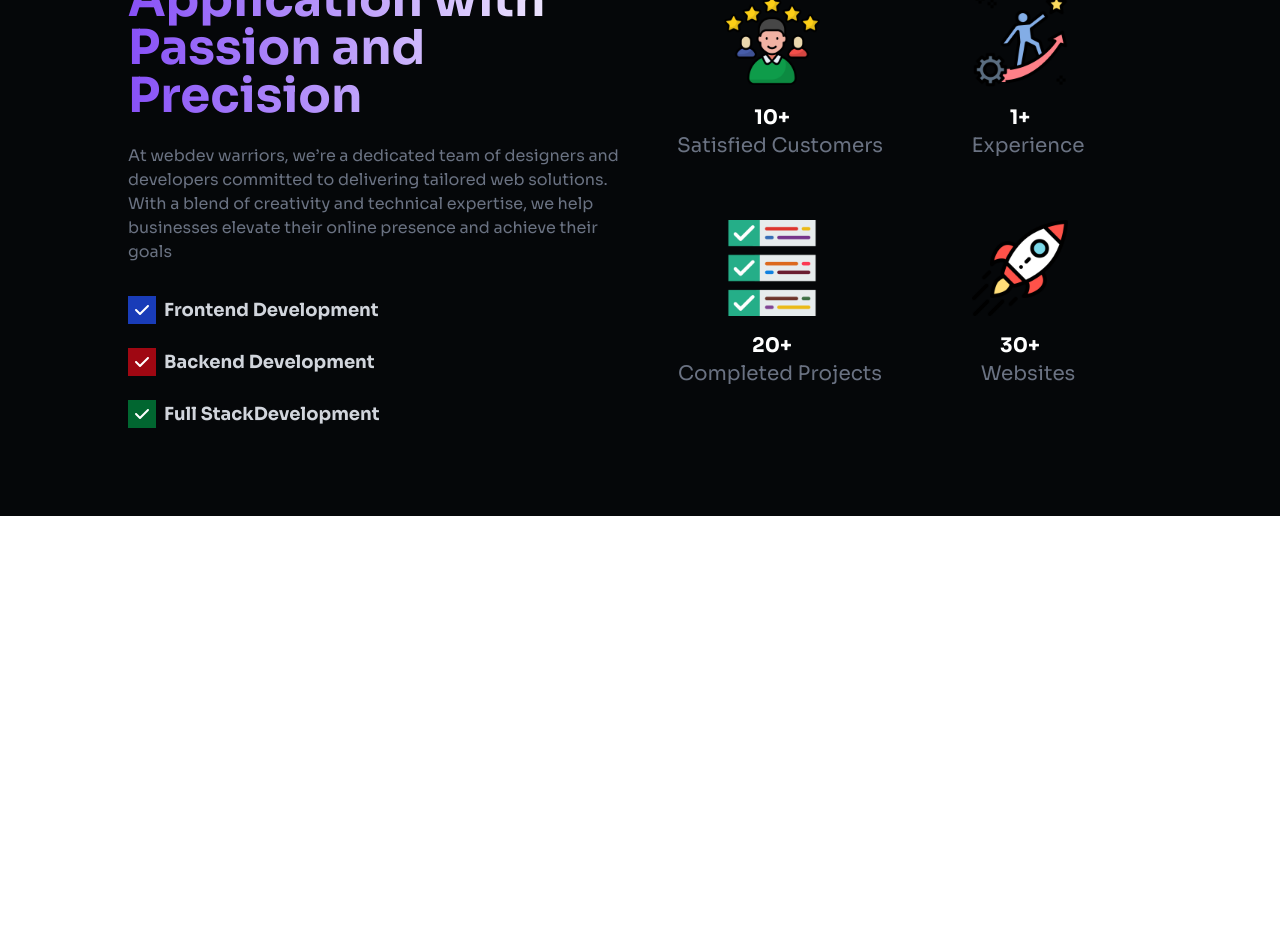
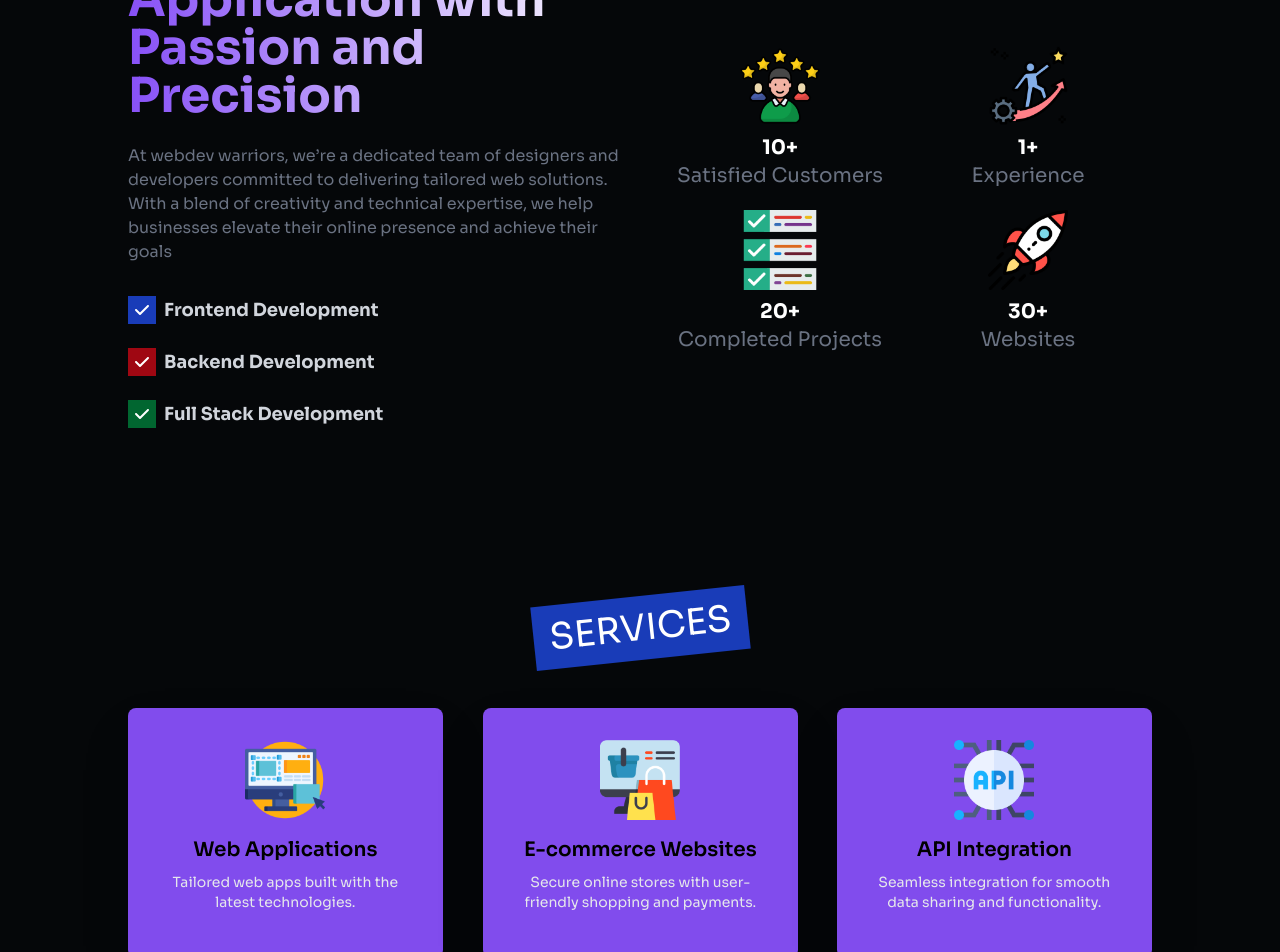
Before and after one commit to SaiRama-Doddi/Portfolio, a Next.js app: page / in a window 1280 px wide. Shown: the part 1080-2032 px from the top of the page. Before the commit the page ends 1596 px from the top, so only its background shows below. Built offline with nearby package versions, Linux system fonts and the light colour scheme.

Commit message:
Services Completed

```diff
--- a/Data/data.ts
+++ b/Data/data.ts
@@ -51,20 +51,9 @@
       "Efficient and scalable database management for your data needs.",
     icon: "/images/s5.png",
   },
+
   {
     id: 6,
-    title: "Real-Time Features",
-    description: "Add live chat, notifications, and real-time data updates.",
-    icon: "/images/s6.png",
-  },
-  {
-    id: 7,
-    title: "Speed Optimization",
-    description: "Boost performance with faster load times and optimization.",
-    icon: "/images/s7.png",
-  },
-  {
-    id: 8,
     title: "Website Management",
     description: "Easy content management systems with flexible controls.",
     icon: "/images/s8.png",
--- a/app/layout.tsx
+++ b/app/layout.tsx
@@ -23,7 +23,7 @@
   return (
     <html lang="en">
       <body
-        className={`${font.className}  antialiased`}
+        className={`${font.className}  antialiased bg-[#050709]`}
       >
         <ResponsiveNav/>
         {children}
--- a/components/Home/About/page.tsx
+++ b/components/Home/About/page.tsx
@@ -1,134 +1,98 @@
-import SectionHeading from "@/components/Helper/page"
-import { aboutInfo } from "@/Data/data"
-import { FaCheck } from "react-icons/fa6"
-import Image from "next/image"
+"use client"; // Ensures animations work in Next.js
 
+import SectionHeading from "@/components/Helper/page";
+import { aboutInfo } from "@/Data/data";
+import { FaCheck } from "react-icons/fa6";
+import Image from "next/image";
+import { motion } from "framer-motion";
 
 const About = () => {
   return (
-    <div className="pt-16 pb-16 bg-[#050709]"  >
-        {/* section heading */}
+    <motion.div
+      initial={{ opacity: 0, y: 50 }}
+      whileInView={{ opacity: 1, y: 0 }}
+      transition={{ duration: 0.8 }}
+      viewport={{ once: true }}
+      className="pt-16 pb-16 bg-[#050709]"
+    >
+      {/* Section Heading */}
       <SectionHeading>About Me</SectionHeading>
 
       <div className="w-[80%] mx-auto grid grid-cols-1 lg:grid-cols-2 gap-8 items-center mt-20">
-    {/*text center */}
-    <div className="">
-     <h1 className="text-bg text-[26px] sm:text-3xl md:text-4xl lg:text-5xl font-bold text-gray-200">{aboutInfo.title}</h1>
+        {/* Text Content - Fade Left */}
+        <motion.div
+          initial={{ opacity: 0, x: -50 }}
+          whileInView={{ opacity: 1, x: 0 }}
+          transition={{ duration: 0.8 }}
+          viewport={{ once: true }}
+          className="fade-left"
+        >
+          <h1 className="text-bg text-[26px] sm:text-3xl md:text-4xl lg:text-5xl font-bold text-gray-200">
+            {aboutInfo.title}
+          </h1>
           <p className="mt-6 text-base text-gray-500">{aboutInfo.description}</p>
+
           <div className="mt-8">
-          <div className="flex items-center space-x-2 mb-6">
-            <div className="w-7 h-7 bg-blue-800 flex flex-col items-center justify-center">
+            {/* Service List */}
+            {["Frontend Development", "Backend Development", "Full Stack Development"].map(
+              (skill, index) => (
+                <motion.div
+                  key={index}
+                  initial={{ opacity: 0, x: -50 }}
+                  whileInView={{ opacity: 1, x: 0 }}
+                  transition={{ duration: 0.6, delay: index * 0.2 }}
+                  viewport={{ once: true }}
+                  className="flex items-center space-x-2 mb-6"
+                >
+                  <div className={`w-7 h-7 flex flex-col items-center justify-center
+                   ${index === 0 ? "bg-blue-800" : index === 1 ? "bg-red-800" : "bg-green-800"}`}>
                     <FaCheck className="text-white" />
                   </div>
-             <p className="text-sm sm:text-base md:text-lg font-bold text-gray-300">Frontend Development</p>
+                  <p className="text-sm sm:text-base md:text-lg font-bold text-gray-300">
+                    {skill}
+                  </p>
+                </motion.div>
+              )
+            )}
           </div>
+        </motion.div>
 
-           <div className="flex items-center space-x-2 mb-6">
-            <div className="w-7 h-7 bg-red-800 flex flex-col items-center justify-center">
-             <FaCheck className="text-white" />
+        {/* Stats Content - Zoom In */}
+        <motion.div
+          initial={{ scale: 0.8, opacity: 0 }}
+          whileInView={{ scale: 1, opacity: 1 }}
+          transition={{ duration: 0.8 }}
+          viewport={{ once: true }}
+          className="grid grid-cols-2 zoom-in"
+        >
+          {/* Stats Blocks */}
+          {[
+            { img: "/images/customer.png", count: "10+", text: "Satisfied Customers" },
+            { img: "/images/experience.png", count: aboutInfo.experience, text: "Experience" },
+            { img: "/images/completed.png", count: aboutInfo.project, text: "Completed Projects" },
+            { img: "/images/rocket.png", count: aboutInfo.website, text: "Websites" }
+          ].map((stat, index) => (
+            <motion.div
+              key={index}
+              initial={{ opacity: 0, scale: 0.8 }}
+              whileInView={{ opacity: 1, scale: 1 }}
+              transition={{ duration: 0.6, delay: index * 0.2 }}
+              viewport={{ once: true }}
+              className="flex flex-col items-center mt-5"
+            >
+              <Image src={stat.img} alt="stat" width={80} height={80} />
+              <h1 className="text-white font-bold text-1xl sm:text-2xl md:text-xl mt-2">
+                {stat.count}
+              </h1>
+              <p className="text-sm sm:text-lg md:text-xl lg:text-xl text-gray-500">
+                {stat.text}
+              </p>
+            </motion.div>
+          ))}
+        </motion.div>
       </div>
-             <p className="text-sm sm:text-base md:text-lg font-bold text-gray-300">Backend Development</p>
-           </div>
+    </motion.div>
+  );
+};
 
-           <div className="flex items-center space-x-2 mb-6">
-            <div className="w-7 h-7 bg-green-800 flex flex-col items-center justify-center">
-             <FaCheck className="text-white" />
-             </div>
-             <p className="text-sm sm:text-base md:text-lg font-bold text-gray-300">Full StackDevelopment</p>
-           </div>
-           </div>
-       </div>
-    {/* stats content*/}
-    <div className="grid grid-cols-2">
-        {/* Customer Count Section */}
-         <div className="flex  flex-col items-center space-x-4">
-            {/* Customer Icon */}
-            <Image
-            src="/images/customer.png"
-            alt="customer"
-            width={80}
-            height={80}
-           className="w-16 h-16 sm:w-20 sm:h-20 md:w-24 md:h-24 mb-4"
-           />
-
-            {/* Customer Info */}
-
-           <h1 className="text-white font-bold text-1xl sm:text-2xl md:text-xl">10+</h1>
-          <p className="text-sm sm:text-lg md:text-xl lg:text-xl text-gray-500">
-            Satisfied Customers
-          </p>
-       </div>
-
-
-            {/* Customer Count2 Section */}
-       <div className="flex  flex-col items-center space-x-4">
-            {/* Customer Icon */}
-            <Image
-            src="/images/experience.png"
-            alt="customer"
-            width={80}
-            height={80}
-           className="w-16 h-16 sm:w-20 sm:h-20 md:w-24 md:h-24 mb-4"
-           />
-
-            {/* Customer Info */}
-
-           <h1 className="text-white font-bold text-1xl sm:text-2xl md:text-xl">{aboutInfo.experience}</h1>
-          <p className="text-sm sm:text-lg md:text-xl lg:text-xl text-gray-500">
-           Experience
-          </p>
-       </div>
-
-
-
-            {/* Customer Count3 Section */}
-            <div className="flex  flex-col items-center space-x-4 mt-15">
-            {/* Customer Icon */}
-            <Image
-            src="/images/completed.png"
-            alt="customer"
-            width={80}
-            height={80}
-           className="w-16 h-16 sm:w-20 sm:h-20 md:w-24 md:h-24 mb-4"
-           />
-
-            {/* Customer Info */}
-
-           <h1 className="text-white font-bold text-1xl sm:text-2xl md:text-xl">{aboutInfo.project}</h1>
-          <p className="text-sm sm:text-lg md:text-xl lg:text-xl text-gray-500">
-            Completed Projects
-          </p>
-       </div>
-
-
-       {/* Customer Count4 Section */}
-       <div className="flex  flex-col items-center space-x-4 mt-15">
-            {/* Customer Icon */}
-            <Image
-            src="/images/rocket.png"
-            alt="customer"
-            width={80}
-            height={80}
-           className="w-16 h-16 sm:w-20 sm:h-20 md:w-24 md:h-24 mb-4"
-           />
-
-            {/* Customer Info */}
-
-           <h1 className="text-white font-bold text-1xl sm:text-2xl md:text-xl">{aboutInfo.website}</h1>
-          <p className="text-sm sm:text-lg md:text-xl lg:text-xl text-gray-500">
-            Websites
-          </p>
-       </div>
-  </div>
-
-
-
-
-   </div>
-
-
-    </div>
-  )
-}
-
-export default About
+export default About;
--- /dev/null
+++ b/components/Home/Services/page.tsx
@@ -0,0 +1,45 @@
+"use client";
+import SectionHeading from "@/components/Helper/page";
+import { servicesData } from "@/Data/data";
+import Image from "next/image";
+import Tilt from "react-parallax-tilt";
+import { motion } from "framer-motion";
+
+const Services = () => {
+  return (
+    <motion.div
+      initial={{ opacity: 0, y: 50 }}
+      whileInView={{ opacity: 1, y: 0 }}
+      transition={{ duration: 0.8 }}
+      viewport={{ once: true }}
+      className="bg-[#050709] py-20 min-h-[80vh] flex flex-col justify-center"
+    >
+      <SectionHeading>Services</SectionHeading>
+
+      <div className="w-[80%] mx-auto grid grid-cols-1 sm:grid-cols-2 lg:grid-cols-3 gap-10 mt-12">
+        {servicesData.map((service) => (
+          <Tilt key={service.id} className="w-full mx-auto shadow-2xl">
+            <motion.div
+              initial={{ opacity: 0, y: 50 }}
+              whileInView={{ opacity: 1, y: 0 }}
+              transition={{ duration: 0.8, delay: service.id * 0.2 }}
+              viewport={{ once: true }}
+              className="bg-[#814CED] p-8 shadow-lg rounded-lg min-h-[250px] h-full flex flex-col items-center text-center"
+            >
+              {/* Service Icon */}
+              <Image src={service.icon} alt={service.title} width={80} height={80} />
+
+              {/* Service Title */}
+              <h2 className="text-xl font-semibold mt-4">{service.title}</h2>
+
+              {/* Service Description */}
+              <p className="text-sm text-gray-200 mt-2">{service.description}</p>
+            </motion.div>
+          </Tilt>
+        ))}
+      </div>
+    </motion.div>
+  );
+};
+
+export default Services;
--- a/components/Home/page.tsx
+++ b/components/Home/page.tsx
@@ -1,11 +1,13 @@
 import About from './About/page'
 import Hero from './Hero/page'
+import Services from './Services/page'
 
 const Home = () => {
   return (
     <div className="overflow-hidden">
        <Hero/>
        <About/>
+       <Services/>
     </div>
   )
 }
--- a/package.json
+++ b/package.json
@@ -9,11 +9,13 @@
     "lint": "next lint"
   },
   "dependencies": {
+    "framer-motion": "^12.4.10",
     "my-app": "file:",
     "next": "^15.2.1",
     "react": "^19.0.0",
     "react-dom": "^19.0.0",
-    "react-icons": "^5.5.0"
+    "react-icons": "^5.5.0",
+    "react-parallax-tilt": "^1.7.286"
   },
   "devDependencies": {
     "@eslint/eslintrc": "^3",
```
Also changed, not shown: components/Home/Hero/page.tsx (+56 -35 lines), 1 other file (tests, documents, lock files or other folders). Lines whose indentation alone changed are shown as unchanged.
